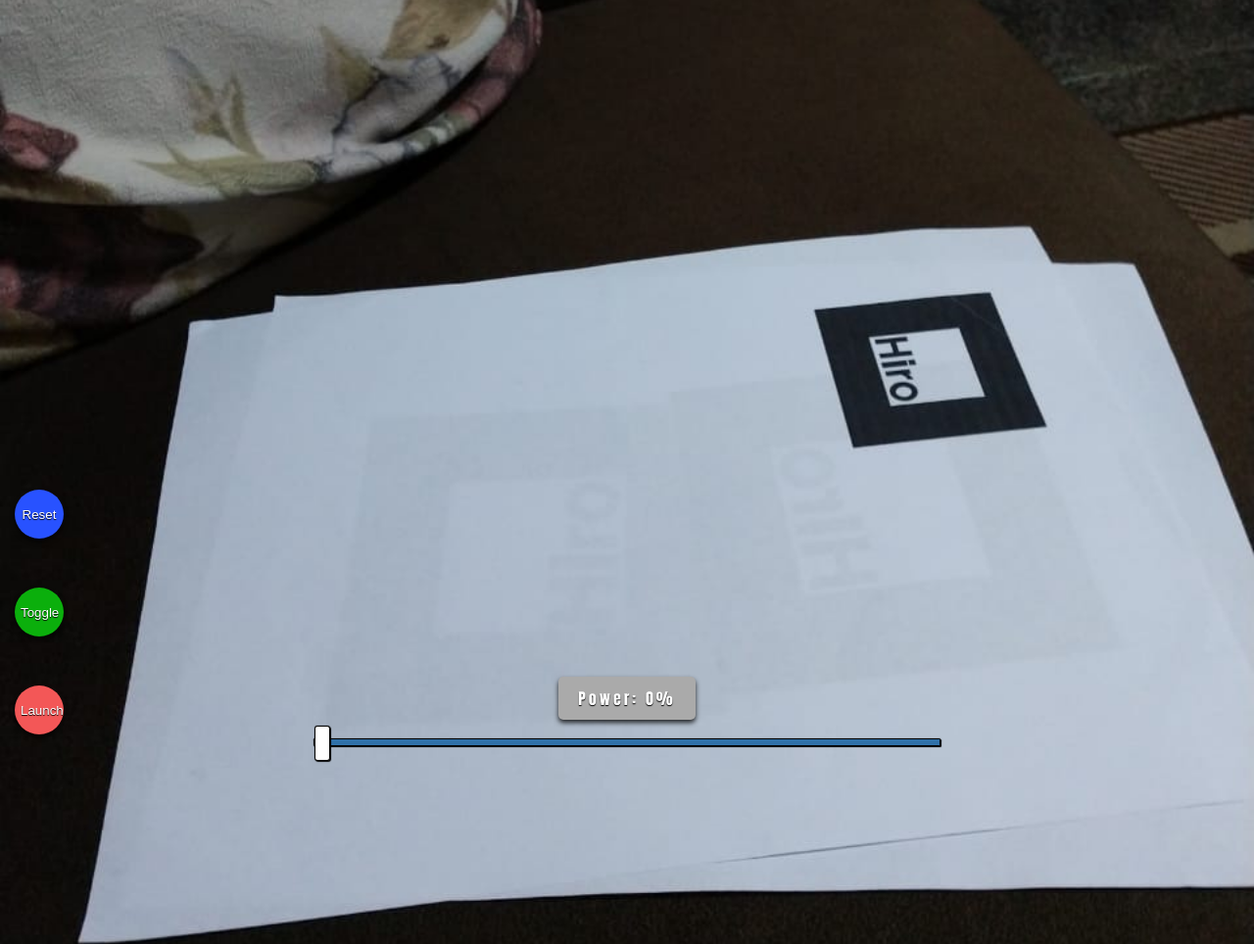
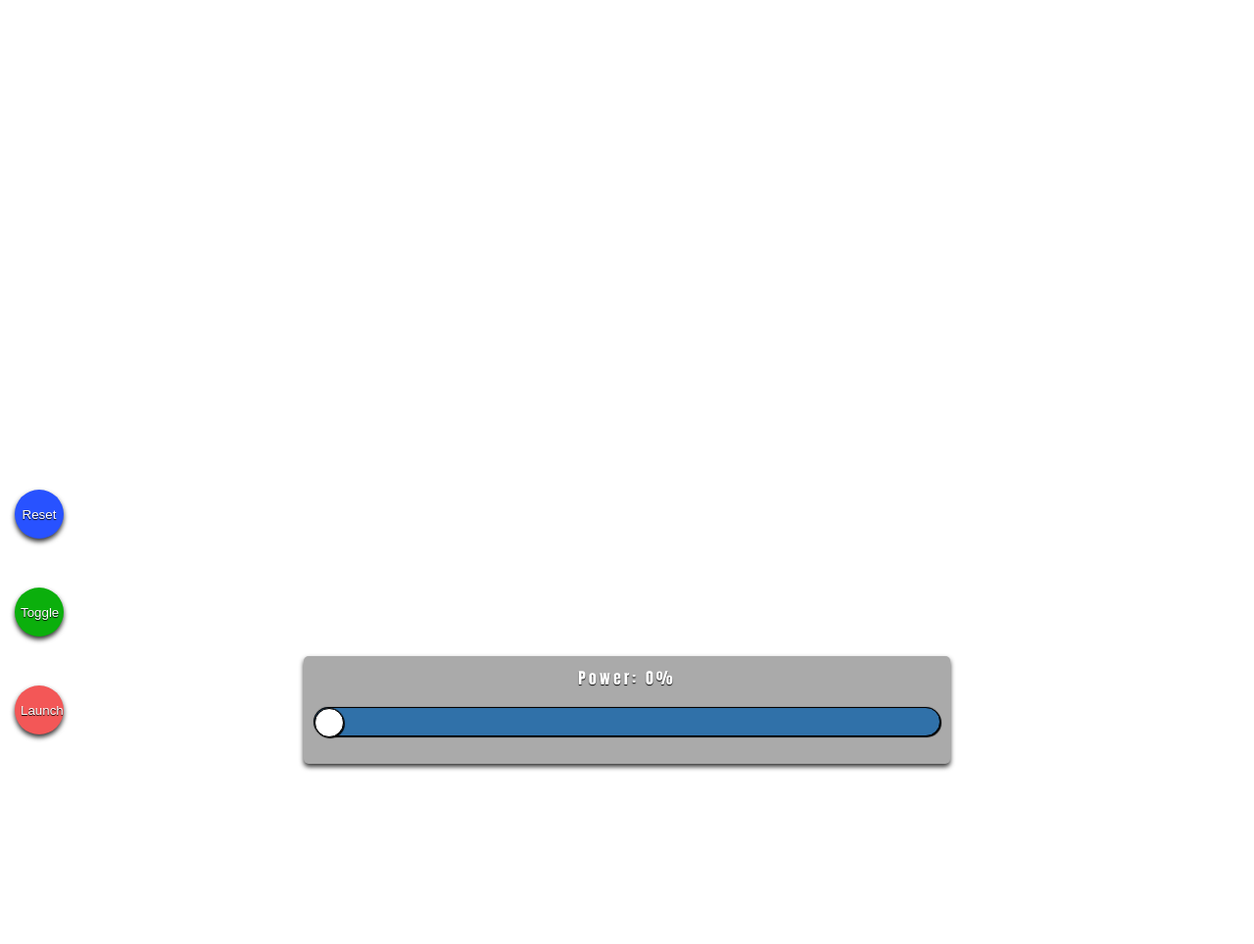
Before and after one commit to mataca9/cg2ar, a website: page index.html in a window 1280 px wide. Shown: the top 964 px of the page at 98% size. After the commit the page ends 800 px from the top, so only its background shows below. Drawn offline with Linux system fonts and the light colour scheme; no server answers.

Commit message:
Improved UI

```diff
--- a/css/style.css
+++ b/css/style.css
@@ -1,9 +1,9 @@
-#power {
+.powerWrapper {
     position: absolute;
-    bottom: 65px;
+    bottom: 20px;
     padding:10px;
     background: #aaa;
-    width:120px;
+    width:50%;
     border-radius:5px;
     color:#fff;
     text-align: center;
@@ -49,13 +49,8 @@ button {
 }
 
 #range {
-    position:absolute;
-    bottom: 20px;
-    left: 100px;
-    z-index:100;
-    width: 50%;
-    left:50%;
-    transform:translateX(-50%);
+  width:100%;
+  z-index:100;
 }
 
 #container {
@@ -76,30 +71,30 @@ input[type=range] {
     -webkit-appearance: none;
     margin: 18px 0;
     width: 100%;
+    border-radius: 50px;
   }
   input[type=range]:focus {
     outline: none;
   }
   input[type=range]::-webkit-slider-runnable-track {
     width: 100%;
-    height: 8.4px;
+    height: 30px;
     cursor: pointer;
     animate: 0.2s;
     box-shadow: 1px 1px 1px #000000, 0px 0px 1px #0d0d0d;
     background: #3071a9;
-    border-radius: 1.3px;
+    border-radius: 50px;
     border: 0.2px solid #010101;
   }
   input[type=range]::-webkit-slider-thumb {
     box-shadow: 1px 1px 1px #000000, 0px 0px 1px #0d0d0d;
     border: 1px solid #000000;
-    height: 36px;
-    width: 16px;
-    border-radius: 3px;
+    height: 30px;
+    width: 30px;
+    border-radius: 50%;
     background: #ffffff;
     cursor: pointer;
     -webkit-appearance: none;
-    margin-top: -14px;
   }
   input[type=range]:focus::-webkit-slider-runnable-track {
     background: #367ebd;
--- a/index.html
+++ b/index.html
@@ -17,11 +17,13 @@
 
 <body style='margin : 0px; overflow: hidden; font-family: Monospace;'>
     <div id="container"></div>
-    <div id="power">Power: 0%</div>
     <button id="launch">Launch</button>
     <button id="toggler">Toggle</button>
     <button id="reset">Reset</button>
-    <input id="range" type="range" value="0" min="0" max="100" />
+    <div class="powerWrapper">
+        <div id="power">Power: 0%</div>
+        <input id="range" type="range" value="0" min="0" max="100" />
+    </div>
     <script>
             //////////////////////////////////////////////////////////////////////////////////
             //		Init
@@ -81,11 +83,11 @@
 
                 const arToolkitSource = new THREEx.ArToolkitSource({
                     // to read from the webcam
-                    //sourceType: 'webcam',
+                    sourceType: 'webcam',
 
                     // // to read from an image
-                    sourceType: 'image',
-                    sourceUrl: THREEx.ArToolkitContext.baseURL + '/img/bg5.jpeg',
+                    //sourceType: 'image',
+                    //sourceUrl: THREEx.ArToolkitContext.baseURL + '/img/bg5.jpeg',
 
                     // to read from a video
                     // sourceType : 'video',
@@ -182,7 +184,7 @@
                 // Collision test
 
                 onRenderFcts.push(() => {
-                    if(Math.abs(element.vx) < 0.001 && Math.abs(element.vz) < 0.001) return;
+                    if (Math.abs(element.vx) < 0.001 && Math.abs(element.vz) < 0.001) return;
 
                     const aux = sphere(scene);
                     aux.position.set(element.position.x, element.position.y, element.position.z);
@@ -224,13 +226,6 @@
                     mouseSupport: true,
                     limitStickTravel: true,
                     stickRadius: 50
-                });
-
-                joystick.addEventListener('touchStart', function () {
-                    console.log('down')
-                });
-                joystick.addEventListener('touchEnd', function () {
-                    console.log('up')
                 });
 
                 onRenderFcts.push(function () {
@@ -277,7 +272,7 @@
                 toggler.addEventListener("mouseup", TogglePress, false);
                 toggler.addEventListener("touchend", TogglePress, false);
 
-                range.addEventListener("change", PowerChange, false);
+                range.addEventListener("input", PowerChange, false);
 
                 function Reset() {
                     element.position.x = 0;
@@ -296,7 +291,7 @@
 
                 let lastToggle = 0;
                 function TogglePress() {
-                    if (lastTimeMsec - lastToggle < 1) return false;
+                    if (lastTimeMsec - lastToggle < 1000) return false;
 
                     mugVisible = !mugVisible;
                     lastToggle = lastTimeMsec;
@@ -306,7 +301,6 @@
                 function PowerChange(e) {
                     e.stopPropagation();
                     power = range.value;
-                    console.log(power)
                     powerLabel.innerHTML = `Power: ${power}%`;
                 }
 
--- a/js/main.js
+++ b/js/main.js
@@ -112,7 +112,7 @@ function Behavior() {
     }
 
     this.release = function (power) {
-        if (!this.stop) return;
+        if (!this.stop || power === 0) return;
 
         this.position.y += 0.1;
         this.vz = power / 100 * Math.cos(this.rotation.x - Math.PI / 2);
```
